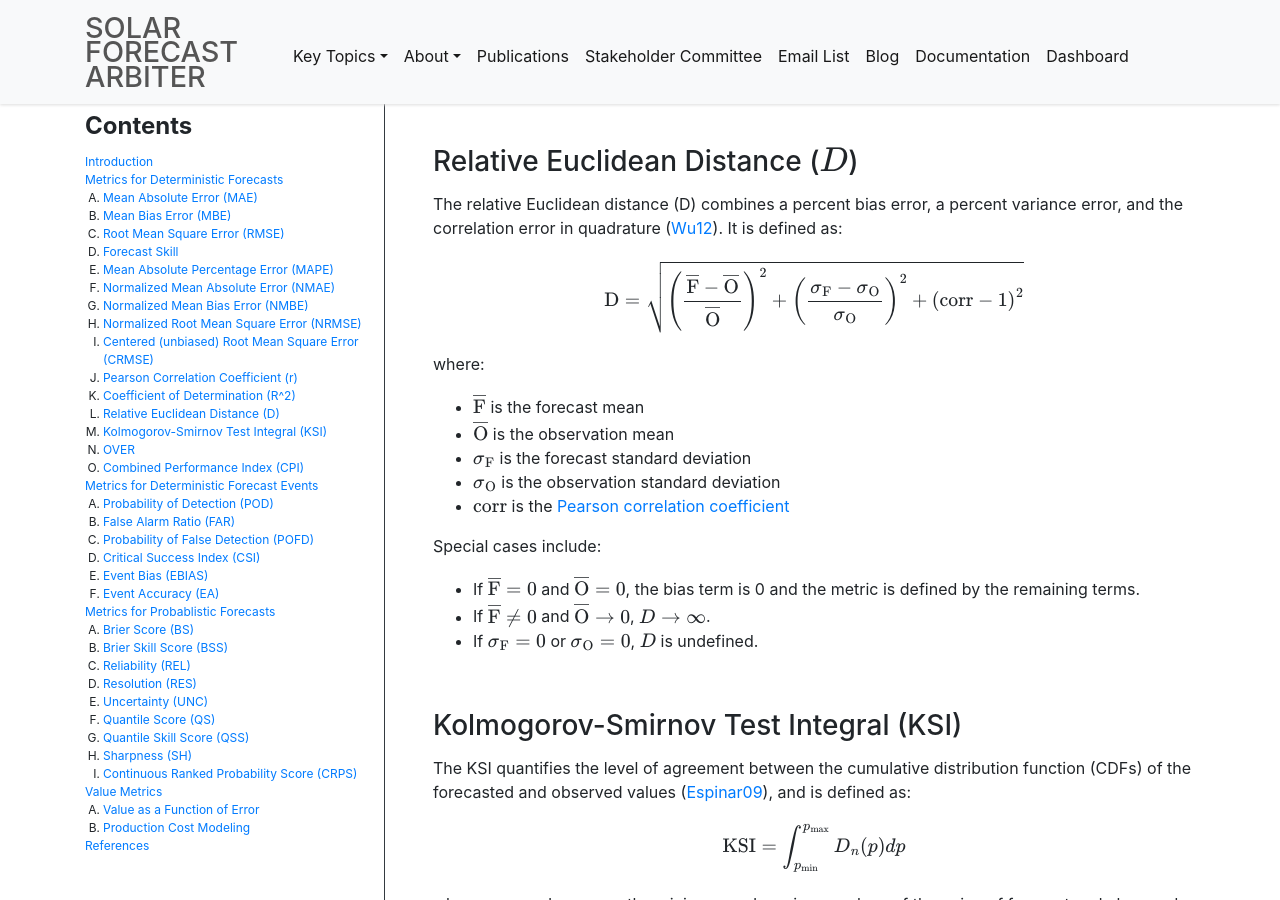
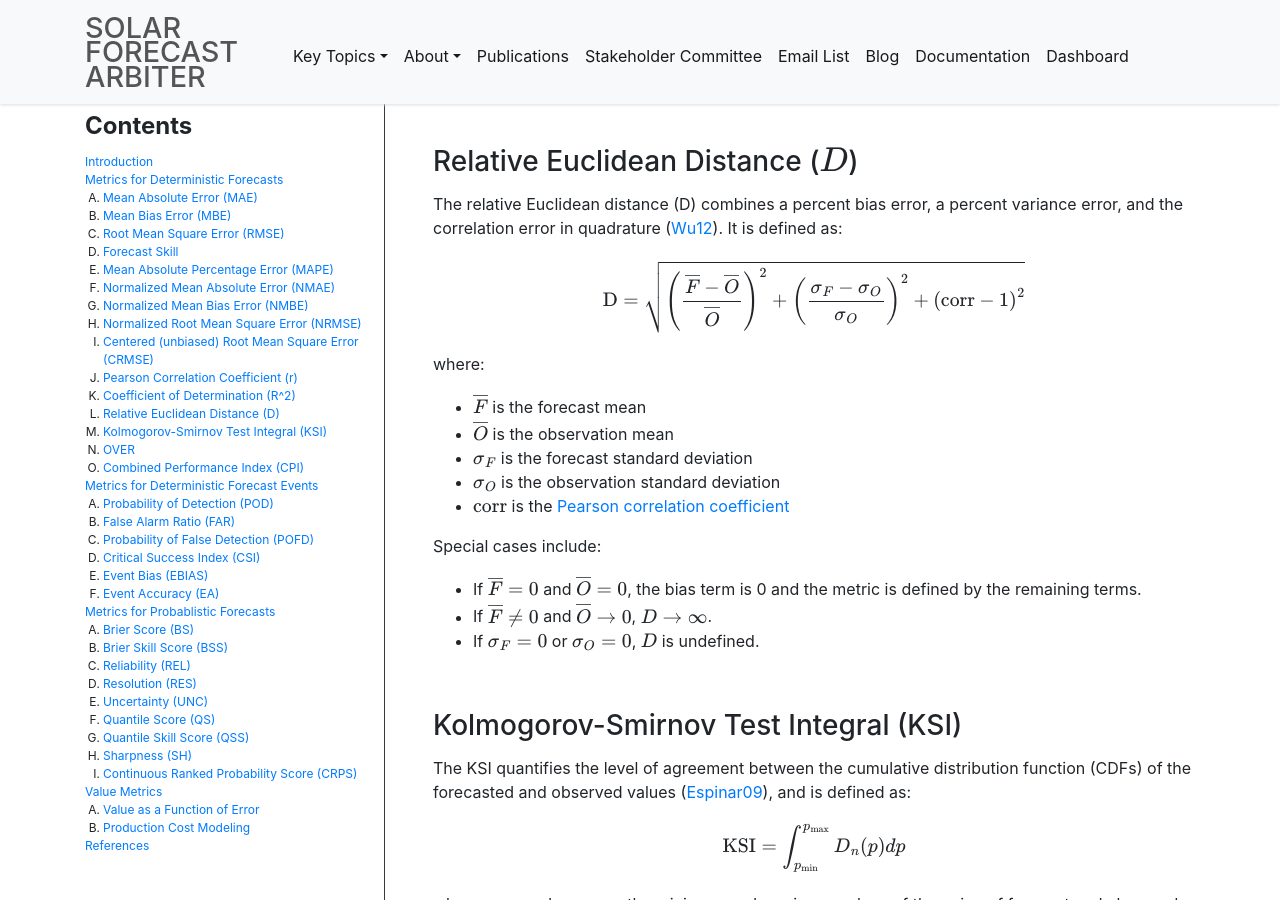
Before and after one commit to SolarArbiter/SolarArbiter.github.io, a Jekyll site: the page built from metrics.md, in a window 1280 px wide and 900 px high, scrolled down 4075 px. Built offline with Jekyll 4.4.1, drawn with Linux system fonts in a browser that asks for light colours; formulas are drawn with MathJax 3.

Commit message:
remove \text call out

```diff
--- a/metrics.md
+++ b/metrics.md
@@ -133,26 +133,26 @@ By this definition, a perfect forecast has a $$ R^2 $$ value of 1.
 The relative Euclidean distance (D) combines a percent bias error, a percent variance error, and the correlation error in quadrature ([Wu12](#ref-wu12)). It is defined as:
 
 $$ \text{D} = \sqrt{
-        \left( \frac{\overline{\text{F}} - \overline{\text{O}} }
-        { \overline{\text{O}} } \right) ^ 2 +
-        \left( \frac{\sigma_{\text{F}} - \sigma_{\text{O}} }
-        { \sigma_{\text{O}} } \right) ^ 2 +
+        \left( \frac{\overline{F} - \overline{O} }
+        { \overline{O} } \right) ^ 2 +
+        \left( \frac{\sigma_{F} - \sigma_{O} }
+        { \sigma_{O} } \right) ^ 2 +
         \left( \textrm{corr} - 1 \right) ^ 2
         } $$
 
 where:
 
-- $$ \overline{\text{F}} $$ is the forecast mean
-- $$ \overline{\text{O}} $$ is the observation mean
-- $$ \sigma_{\text{F}} $$ is the forecast standard deviation
-- $$ \sigma_{\text{O}} $$ is the observation standard deviation
+- $$ \overline{F} $$ is the forecast mean
+- $$ \overline{O} $$ is the observation mean
+- $$ \sigma_{F} $$ is the forecast standard deviation
+- $$ \sigma_{O} $$ is the observation standard deviation
 - $$ \textrm{corr} $$ is the [Pearson correlation coefficient](#r)
 
 Special cases include:
 
-- If $$ \overline{\text{F}} = 0 $$ and $$ \overline{\text{O}} = 0 $$, the bias term is 0 and the metric is defined by the remaining terms.
-- If $$ \overline{\text{F}} \neq 0 $$ and $$ \overline{\text{O}} \rightarrow 0 $$, $$ D \rightarrow \infty $$.
-- If $$ \sigma_{\text{F}} = 0 $$ or $$ \sigma_{\text{O}} = 0 $$, $$ D $$ is undefined.
+- If $$ \overline{F} = 0 $$ and $$ \overline{O} = 0 $$, the bias term is 0 and the metric is defined by the remaining terms.
+- If $$ \overline{F} \neq 0 $$ and $$ \overline{O} \rightarrow 0 $$, $$ D \rightarrow \infty $$.
+- If $$ \sigma_{F} = 0 $$ or $$ \sigma_{O} = 0 $$, $$ D $$ is undefined.
 
 
 ### Kolmogorov-Smirnov Test Integral (KSI) {#ksi}
```
